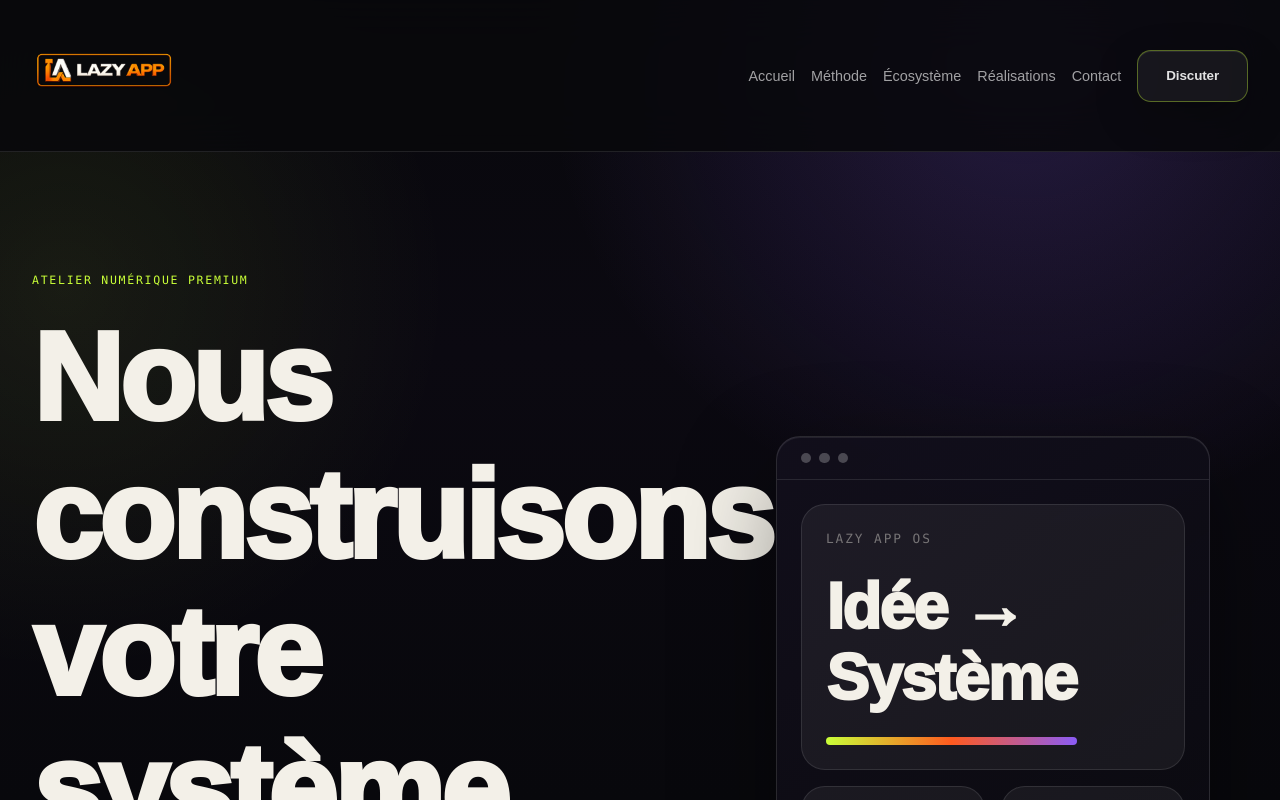
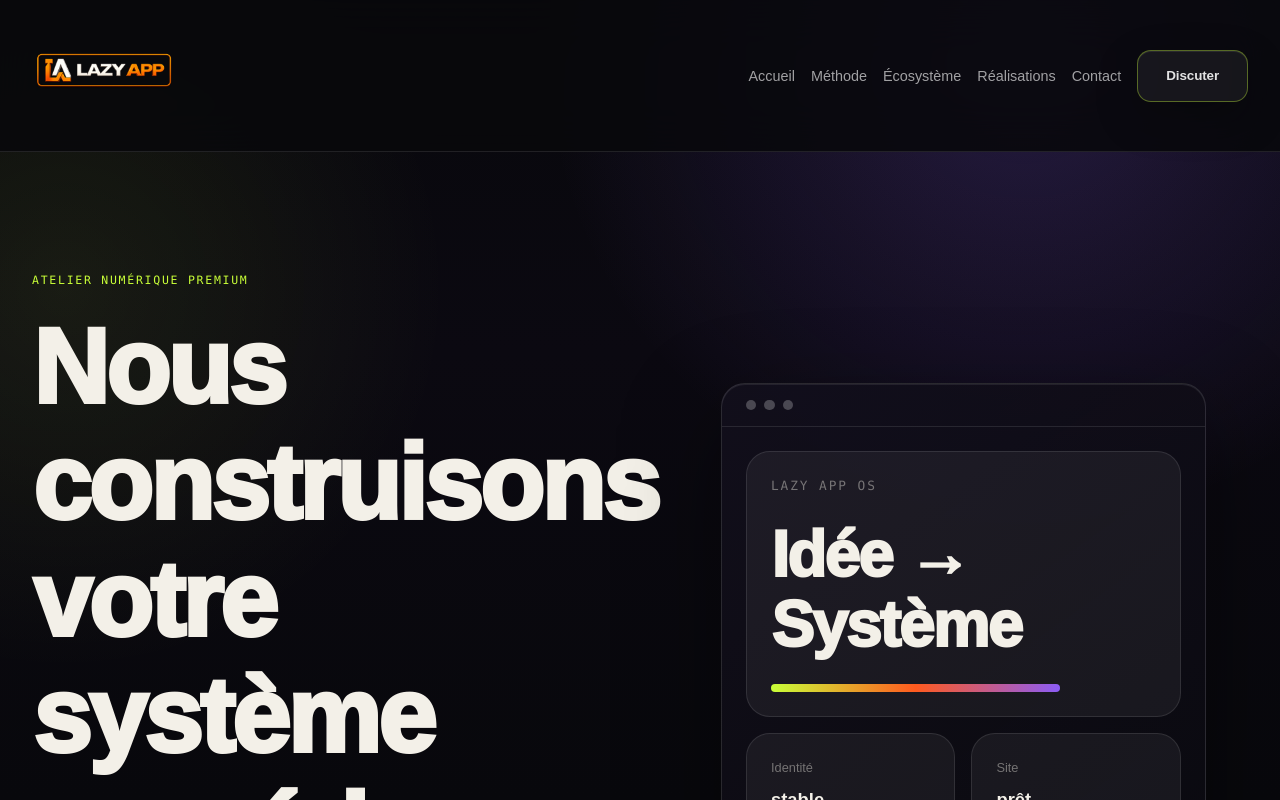
Before and after one commit to Spacho45/Lazy-App, a Next.js app: page / in a window 1280 px wide. Shown: the top 800 px of the page. Built offline with nearby package versions, Linux system fonts and the light colour scheme.

Commit message:
Update globals.css

```diff
--- a/src/app/globals.css
+++ b/src/app/globals.css
@@ -151,7 +151,14 @@ a { transition: color .2s ease, border-color .2s ease, background .2s ease, tran
   padding-top: 120px;
 }
 .hero-copy { align-self: center; }
-.hero-title,
+.hero-title {
+  font-size: clamp(3rem, 10.2vw, 6.6rem);
+  font-weight: 950;
+  letter-spacing: -.03em;
+  line-height: 1.1;
+  max-width: 680px;
+}
+
 .page-intro h1 {
   font-size: clamp(3.2rem, 12vw, 7.8rem);
   font-weight: 950;
```
